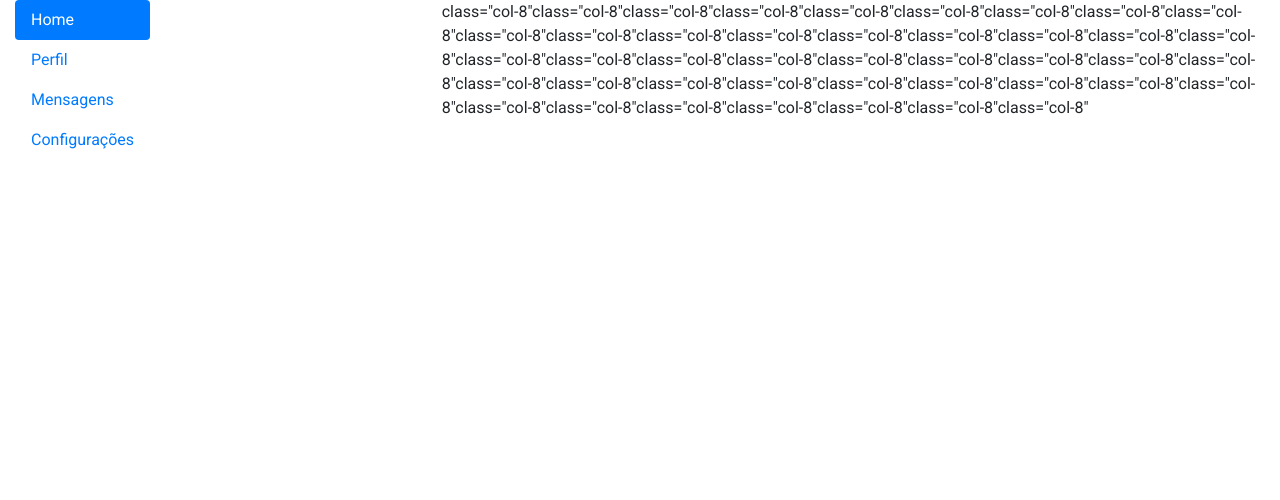
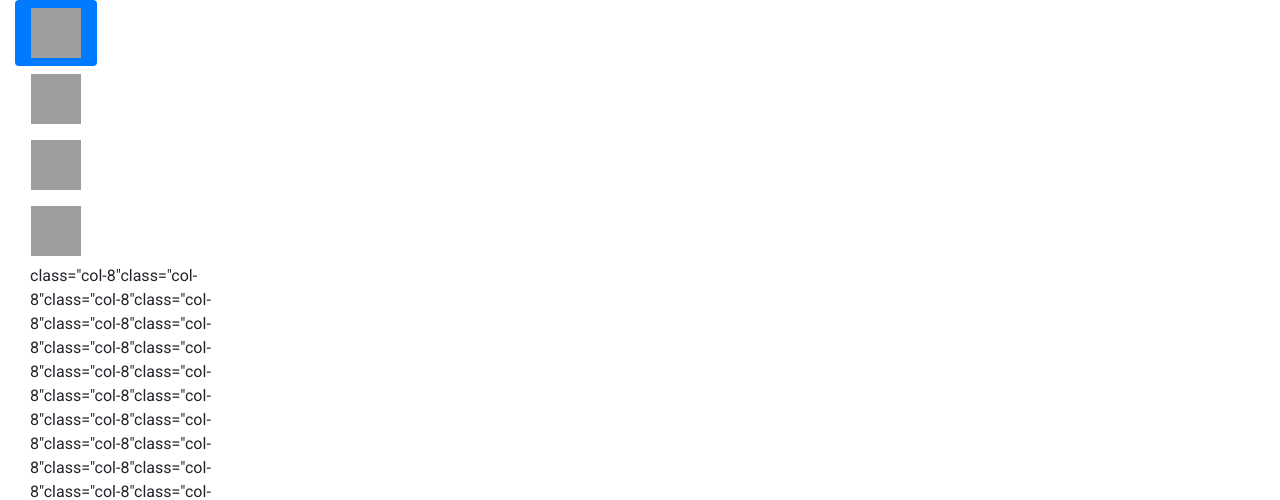
Before and after one commit to edcolares/trabalhoFinalprogint-, a PHP site: page / in a window 1280 px wide. Shown: the part 56-556 px from the top of the page. Run offline with PHP 8.4, Linux system fonts and the light colour scheme; the visitor is signed in with stand-in values (Sample User, id 1); data that the repository does not hold is empty; some web fonts are replaced; grey boxes are pictures that could not be loaded.

Commit message:
#front-end icones menu esquerdo pg principal

```diff
--- a/trabalhoprogint/admin/template/area_central_menu.php
+++ b/trabalhoprogint/admin/template/area_central_menu.php
@@ -1,10 +1,9 @@
 <div class="row">
     <div class="col-3">
         <div class="nav flex-column nav-pills" id="v-pills-tab" role="tablist" aria-orientation="vertical">
-            <a class="nav-link active" id="v-pills-home-tab" data-toggle="pill" href="#v-pills-home" role="tab" aria-controls="v-pills-home" aria-selected="true">Home</a>
-            <a class="nav-link" id="v-pills-profile-tab" data-toggle="pill" href="#v-pills-profile" role="tab" aria-controls="v-pills-profile" aria-selected="false">Perfil</a>
-            <a class="nav-link" id="v-pills-messages-tab" data-toggle="pill" href="#v-pills-messages" role="tab" aria-controls="v-pills-messages" aria-selected="false">Mensagens</a>
-            <a class="nav-link" id="v-pills-settings-tab" data-toggle="pill" href="#v-pills-settings" role="tab" aria-controls="v-pills-settings" aria-selected="false">Configurações</a>
-        </div>
+            <a class="nav-link active" id="v-pills-home-tab" data-toggle="pill" href="#v-pills-home" role="tab" aria-controls="v-pills-home" aria-selected="true"><img src="imagens/casa.png" height = 50px width = 50px data-toggle="tooltip"> </a>
+            <a class="nav-link" id="v-pills-profile-tab" data-toggle="pill" href="#v-pills-profile" role="tab" aria-controls="v-pills-profile" aria-selected="false"><img src="imagens/account.png" height = 50px width = 50px data-toggle="tooltip"> </a>
+            <a class="nav-link" id="v-pills-messages-tab" data-toggle="pill" href="#v-pills-messages" role="tab" aria-controls="v-pills-messages" aria-selected="false"><img src="imagens/mensagem.png" height = 50px width = 50px data-toggle="tooltip"> </a>
+            <a class="nav-link" id="v-pills-settings-tab" data-toggle="pill" href="#v-pills-settings" role="tab" aria-controls="v-pills-settings" aria-selected="false"><img src="imagens/configuracoes.png" height = 50px width = 50px data-toggle="tooltip"> </a>
     </div>
 </div>
```
Also changed, not shown: trabalhoprogint/admin/imagens/account.jpg (added), trabalhoprogint/admin/imagens/casa.jpg (added), trabalhoprogint/admin/imagens/configuracoes.jpg (added), trabalhoprogint/admin/imagens/mensagem.jpg (added).
